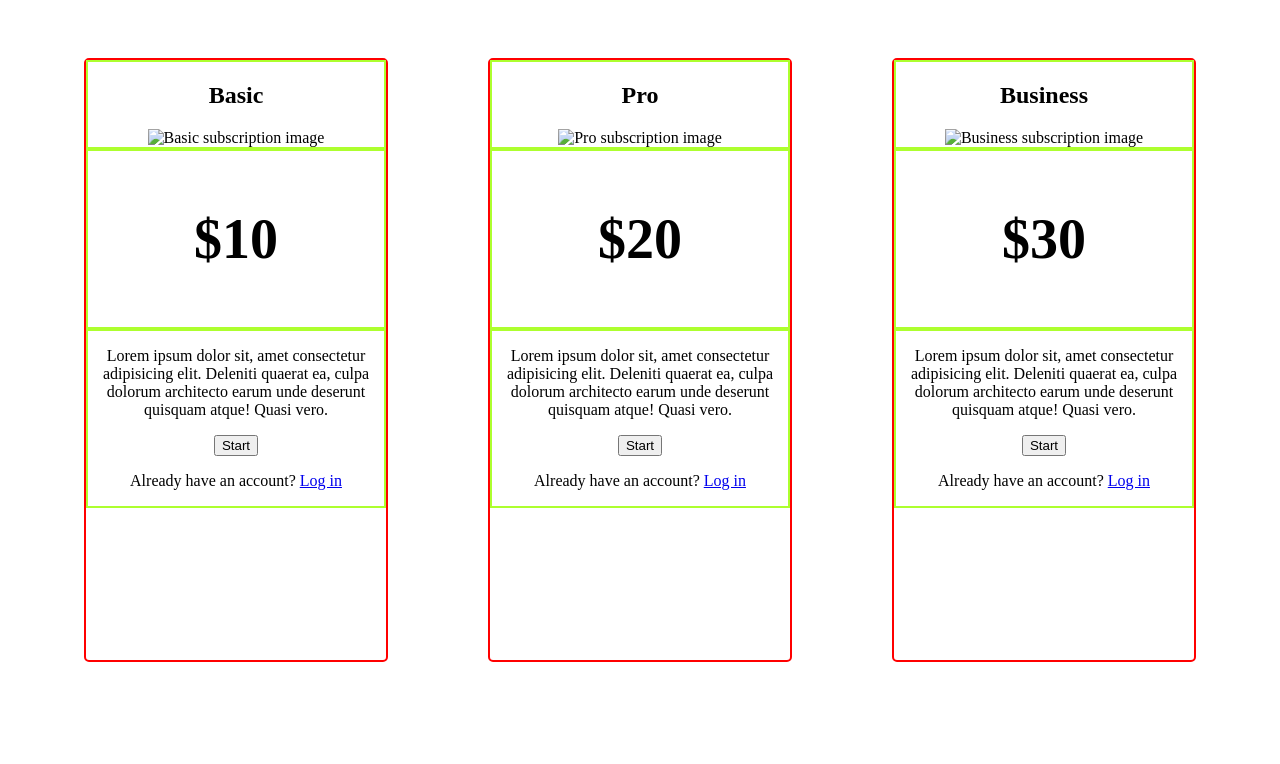
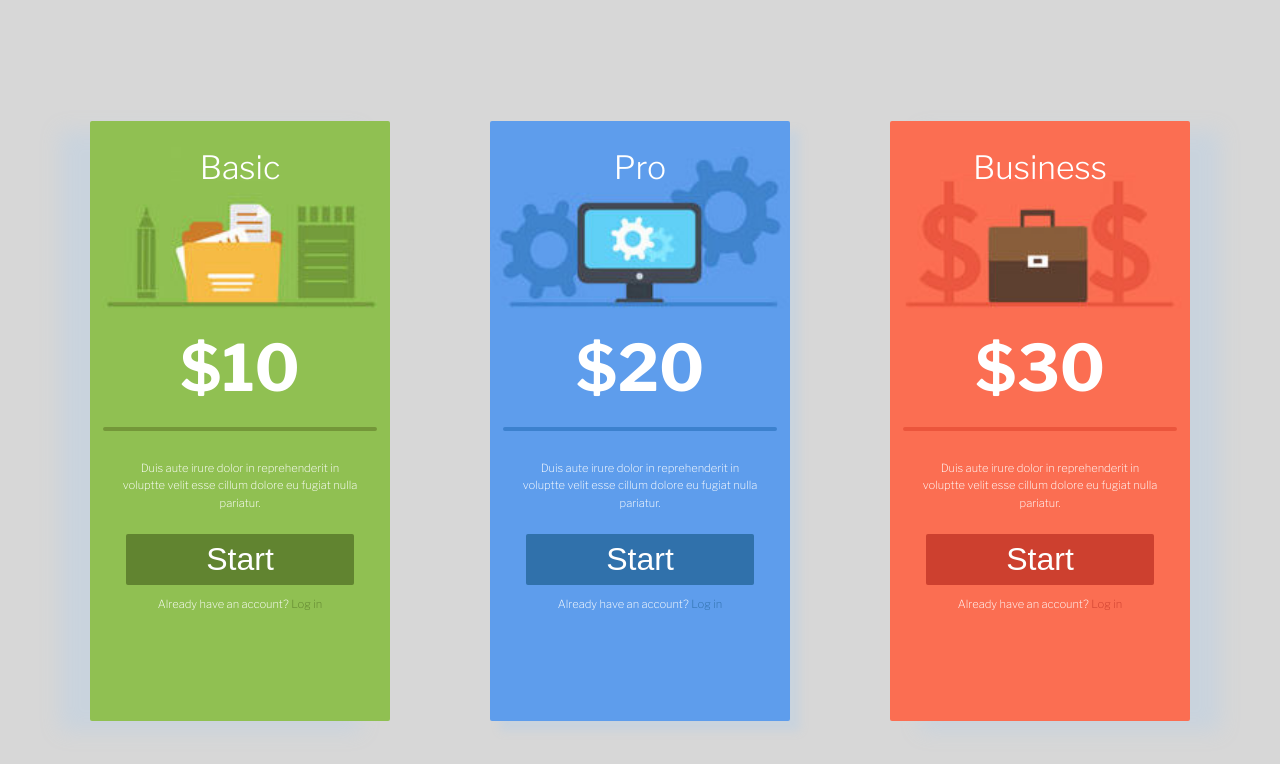
Before and after one commit to cetincakiroglu/Assignment-TeamADA, a plain HTML site: page index.html in a window 1280 px wide. Drawn offline with nearby package versions, Linux system fonts and the light colour scheme.

Commit message:
Final touch on html and css, assignment is completed

```diff
--- a/index.html
+++ b/index.html
@@ -3,6 +3,7 @@
 <head>
     <meta charset="UTF-8">
     <meta name="viewport" content="width=device-width, initial-scale=1.0">
+    <link href="https://fonts.googleapis.com/css2?family=Libre+Franklin:wght@200;300;400;600;700&display=swap" rel="stylesheet">
     <link rel="stylesheet" href="style.css">
     <title>Team ADA Assignment</title>
 </head>
@@ -17,18 +18,20 @@
         <div class="container-1">
             <div class="header">
                 <h2>Basic</h2>
-                <img src="" alt="Basic subscription image">
+                <img src="/assets/Pricing-Plans--Attractive--Basic-01.jpg" alt="Basic subscription image">
             </div>
             <div class="pricing">
                 <p class="money">&#36;10</p>
             </div>
+            <!--hr tags are used to make line below price-->
+            <hr class="green">
             <div class="description">
-                <p> Lorem ipsum dolor sit, amet consectetur adipisicing elit. Deleniti quaerat ea, culpa dolorum architecto earum unde deserunt quisquam atque! Quasi vero.</p>
+                <p>Duis aute irure dolor in reprehenderit in voluptte velit esse cillum dolore eu fugiat nulla pariatur.</p>
 
-<!--Each button has two classes. First one will be used to give common features(shape, font-size, padding, margin); second one will be used to give different colors-->
+<!--Each button has different class to adjust colors-->
 
-                <button class="btn btn1">Start</button>
-                <p>Already have an account? <a href="#">Log in</a></p>
+                <button class="btn1">Start</button>
+                <p>Already have an account? <a style="color: #618430;" href="#">Log in</a></p>
             </div>
         </div>
 
@@ -39,31 +42,33 @@
         <div class="container-2">
             <div class="header">
                 <h2>Pro</h2>
-                <img src="" alt="Pro subscription image">
+                <img src="/assets/Pricing-Plans--Attractive--Pro-02.jpg" alt="Pro subscription image">
             </div>
             <div class="pricing">
                 <p class="money">&#36;20</p>
             </div>
+            <hr class="blue">
             <div class="description">
-                <p> Lorem ipsum dolor sit, amet consectetur adipisicing elit. Deleniti quaerat ea, culpa dolorum architecto earum unde deserunt quisquam atque! Quasi vero.</p>
-                <button class="btn btn2">Start</button>
-                <p>Already have an account? <a href="#">Log in</a></p>
+                <p>Duis aute irure dolor in reprehenderit in voluptte velit esse cillum dolore eu fugiat nulla pariatur.</p>
+                <button class="btn2">Start</button>
+                <p>Already have an account? <a style="color: #3071ab;" href="#">Log in</a></p>
             </div>
         </div>
 
 <!--Start of Business Membership option-->
         <div class="container-3">
-            <div class="header">
+            <div class="header h3">
                 <h2>Business</h2>
-                <img src="" alt="Business subscription image">
+                <img src="/assets/Pricing-Plans--Attractive--Business-03.png" alt="Business subscription image">
             </div>
             <div class="pricing">
                 <p class="money">&#36;30</p>
             </div>
+            <hr class="red">
             <div class="description">
-                <p> Lorem ipsum dolor sit, amet consectetur adipisicing elit. Deleniti quaerat ea, culpa dolorum architecto earum unde deserunt quisquam atque! Quasi vero.</p>
-                <button class="btn btn3">Start</button>
-                <p>Already have an account? <a href="#">Log in</a></p>
+                <p>Duis aute irure dolor in reprehenderit in voluptte velit esse cillum dolore eu fugiat nulla pariatur.</p>
+                <button class="btn3">Start</button>
+                <p>Already have an account? <a style="color: #cd402f;" href="#">Log in</a></p>
             </div>
         </div>
 <!--That's it all html is done.-->
--- a/style.css
+++ b/style.css
@@ -1,35 +1,119 @@
 /*This is the primitive version of CSS some changes will be made afterwards.*/
 
 body{
-    /*I'll add font-size later when I find the right one*/
+    font-family: 'Libre Franklin', sans-serif;/*I couldn't find the exact same font so I choose similar one*/
     font-size: 16px;
+    background-color: #d7d7d7;
 }
 #main{
     display: flex;
     flex-wrap: wrap;
+    padding-top: 5%;
     justify-content: center;
     text-align: center;
 }
 /* I gave them red border temporarily to make it easier to code, you can remove if you want*/
 .container-1, .container-2, .container-3 {
-    border: 2px solid red;
-    border-radius: 5px;
+    border-radius: 2px;
     margin: 50px;
     width: 300px;
     height: 600px;
     flex-grow: 0;
     flex-basis: 1;
     flex-shrink: 0;
+
 }
-/*I gave them border temporarily, to see easier. Will be removed later*/
-.header, .pricing , .description {
-    border: 2px solid greenyellow;
+
+/*Container styling (colors-border radius)*/
+.container-1{
+    background-color: #90C052;
+    color: white;
+    filter: drop-shadow(-30px 10px 10px #C9D3DD);
 }
+.container-2{
+    background-color: #5E9DEC;
+    color: white;
+    filter: drop-shadow(10px 10px 4px #C9D3DD);
+}
+.container-3{
+    background-color:#fb6e52;
+    color: white;
+    filter: drop-shadow(30px 10px 10px #C9D3DD);
+}
+/*Styling children elements*/
 .header{
     font-size: 1rem;
-    font-weight: lighter;
+}
+h2{
+    font-size: 2rem;
+    font-weight: 300;
+    position: relative;
+    padding-bottom: 0;
+    margin-bottom: 10px;
+    z-index: 100;
 }
 .money{
-    font-size: 3.5rem;
+    padding: 20px 0px;
+    margin: 0px;
+    font-size: 4rem;
     font-weight: bolder;
 }
+hr{
+    margin-top: 0;
+}
+.green{
+    width: 90%;
+    border: 2px #749739 solid;
+    color: black transparent;
+    border-radius: 2px;
+    padding: 0px;
+}
+.blue{
+    width: 90%;
+    border: 2px #3C81CE solid;
+    border-radius: 2px;
+    padding: 0px;
+}
+.red{
+    width: 90%;
+    border: 2px #eb553c solid;
+    border-radius: 2px;
+    padding: 0px;
+}
+
+/*I gave negative margin to overlap h2 and images*/
+img{
+    width: 100%;
+    padding: 0px;
+    margin-top: -50px;
+    margin-bottom: -10px;
+}
+.description{
+    padding: 10px 30px 0px;
+    text-align: center;
+    font-size: .70rem;
+    line-height: 1.1rem;
+    font-weight: 200;
+}
+button{
+    margin-top: 10px;
+    padding: 7px 80px;
+    border-radius: 2px;
+    border: none;
+    font-size: 2rem;
+    font-weight: 200;
+    color:white;
+}
+/*coloring the buttons*/
+.btn1{
+    background-color: #618430;
+}
+.btn2{
+    background-color: #3071ab;
+}
+.btn3{
+    background-color: #cd402f ;
+}
+a{
+    text-decoration: none; /*I colored them by using inline styling rather than giving each one a class*/
+}
```
